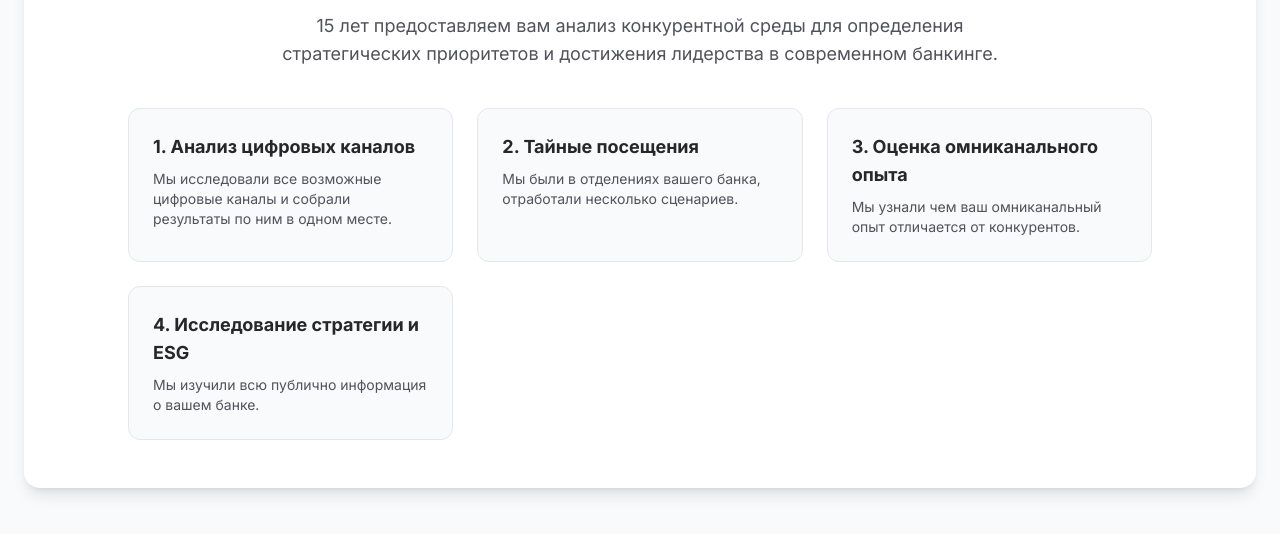
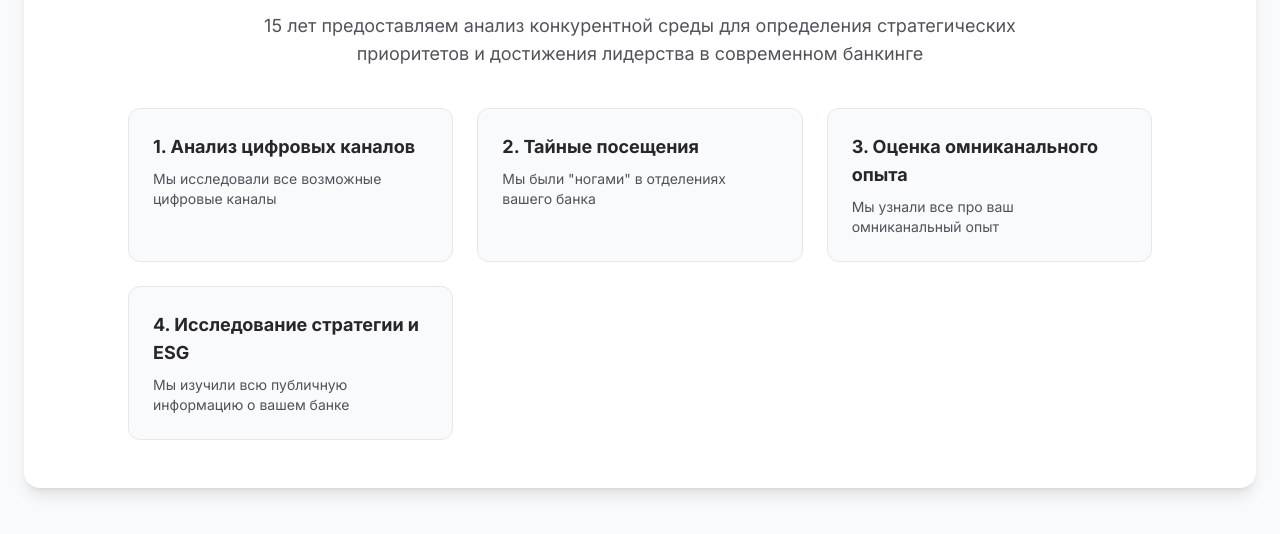
Before and after one commit to Hamias/research, a plain HTML site: page index.html in a window 1280 px wide. Shown: the part 212-746 px from the top of the page. Drawn offline with nearby package versions, Linux system fonts and the light colour scheme.

Commit message:
Update index.html

```diff
--- a/index.html
+++ b/index.html
@@ -109,23 +109,23 @@
         <section id="home" class="content-section active">
             <div class="bg-white rounded-2xl shadow-lg p-8 md:p-12 text-center">
                 <h2 class="text-3xl md:text-4xl font-bold text-zinc-800 mb-4">Исследование совокупного опыта клиента</h2>
-                <p class="text-base md:text-lg text-zinc-600 max-w-3xl mx-auto mb-10">15 лет предоставляем вам анализ конкурентной среды для определения стратегических приоритетов и достижения лидерства в современном банкинге.</p>
+                <p class="text-base md:text-lg text-zinc-600 max-w-3xl mx-auto mb-10">15 лет предоставляем анализ конкурентной среды для определения стратегических приоритетов и достижения лидерства в современном банкинге</p>
                 <div class="grid md:grid-cols-3 gap-6 max-w-5xl mx-auto text-left">
                     <div class="bg-gray-50 p-6 rounded-xl border border-gray-200">
                         <h3 class="font-bold text-zinc-800 text-lg mb-2">1. Анализ цифровых каналов</h3>
-                        <p class="text-zinc-600 text-sm">Мы исследовали все возможные цифровые каналы и собрали результаты по ним в одном месте.</p>
+                        <p class="text-zinc-600 text-sm">Мы исследовали все возможные цифровые каналы</p>
                     </div>
                     <div class="bg-gray-50 p-6 rounded-xl border border-gray-200">
                         <h3 class="font-bold text-zinc-800 text-lg mb-2">2. Тайные посещения</h3>
-                        <p class="text-zinc-600 text-sm">Мы были в отделениях вашего банка, отработали несколько сценариев.</p>
+                        <p class="text-zinc-600 text-sm">Мы были "ногами" в отделениях вашего банка</p>
                     </div>
                     <div class="bg-gray-50 p-6 rounded-xl border border-gray-200">
                         <h3 class="font-bold text-zinc-800 text-lg mb-2">3. Оценка омниканального опыта</h3>
-                        <p class="text-zinc-600 text-sm">Мы узнали чем ваш омниканальный опыт отличается от конкурентов.</p>
+                        <p class="text-zinc-600 text-sm">Мы узнали все про ваш омниканальный опыт</p>
                     </div>
                     <div class="bg-gray-50 p-6 rounded-xl border border-gray-200">
                         <h3 class="font-bold text-zinc-800 text-lg mb-2">4. Исследование стратегии и ESG</h3>
-                        <p class="text-zinc-600 text-sm">Мы изучили всю публично информация о вашем банке.</p>
+                        <p class="text-zinc-600 text-sm">Мы изучили всю публичную информацию о вашем банке</p>
                     </div>
                 </div>
             </div>
```
